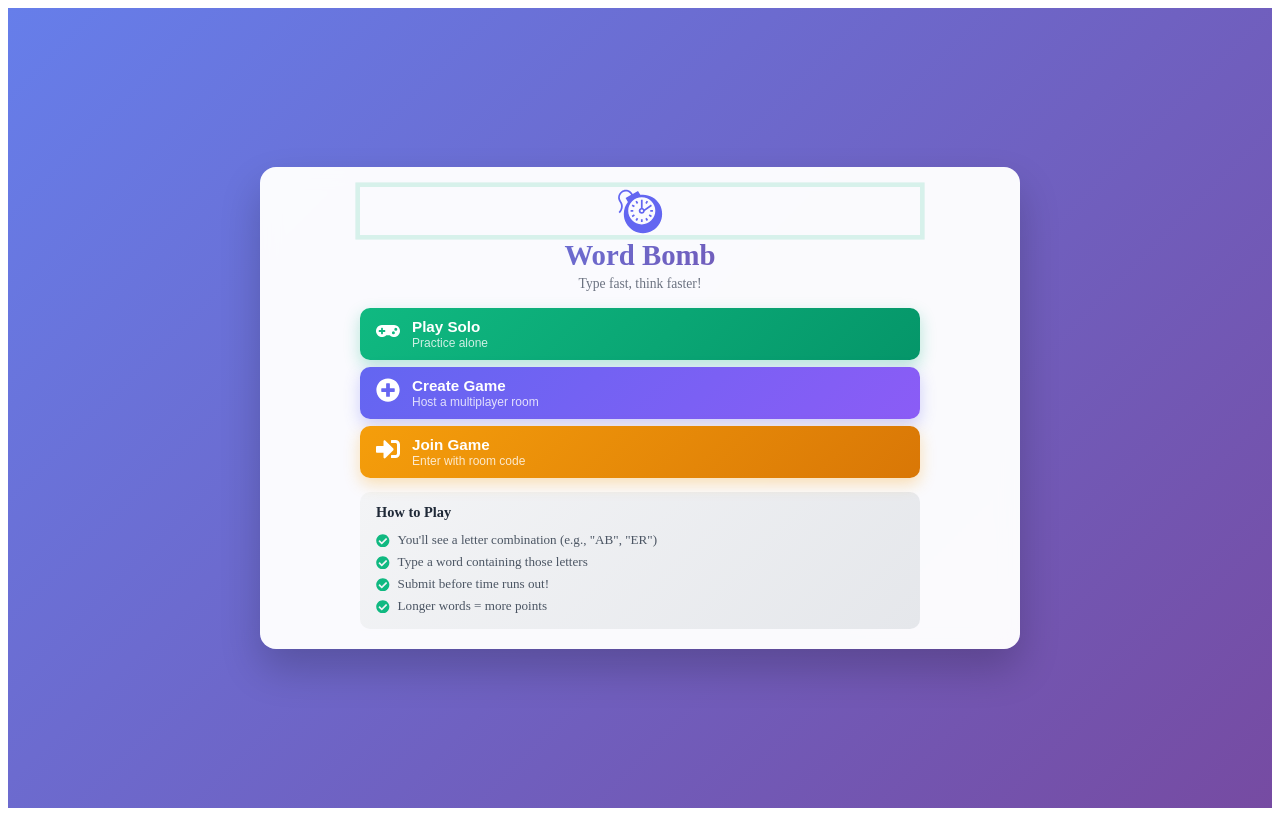
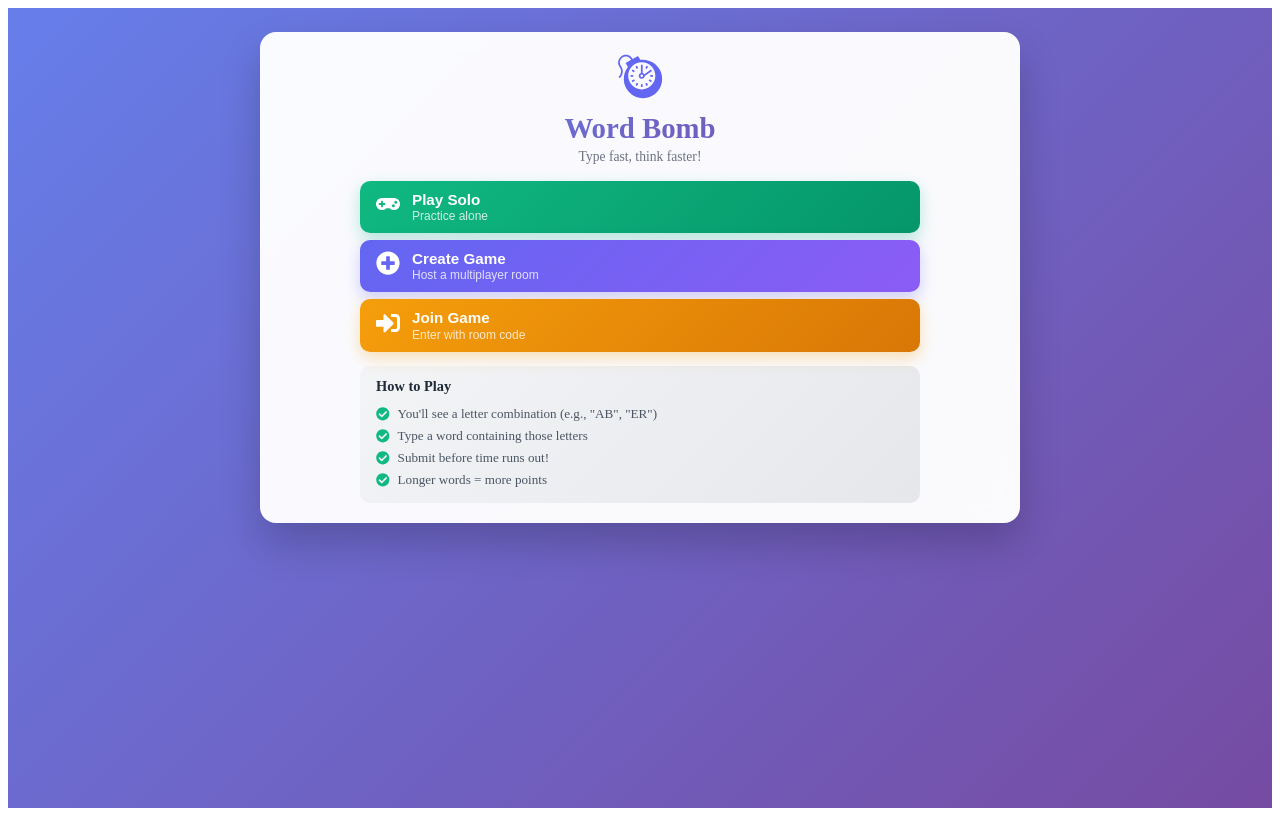
Before and after one commit to mlparaiso/wordbombgame, a React (Create React App) app: page / in a window 1280 px wide. Built offline with nearby package versions, Linux system fonts and the light colour scheme; no server answers; the HTML template or start-up script is replaced by a standard one.

Commit message:
fix: remove grey outline on logo icon, move card to top alignment

```diff
--- a/src/App.css
+++ b/src/App.css
@@ -31,9 +31,9 @@
   background: linear-gradient(135deg, #667eea 0%, #764ba2 100%);
   min-height: 100vh;
   display: flex;
-  align-items: center;
+  align-items: flex-start;
   justify-content: center;
-  padding: 12px;
+  padding: 24px 12px 12px;
   box-sizing: border-box;
 }
 
--- a/src/components/HomeScreen.css
+++ b/src/components/HomeScreen.css
@@ -19,8 +19,23 @@
   margin-bottom: 4px;
   animation: pulse 2s ease-in-out infinite;
   line-height: 1;
-  display: flex;
-  justify-content: center;
+  display: block;
+  text-align: center;
+  border: none !important;
+  outline: none !important;
+  background: none !important;
+  box-shadow: none !important;
+  padding: 0;
+  width: auto;
+}
+
+/* Ensure the SVG icon itself has no background */
+.logo-icon svg {
+  border: none !important;
+  outline: none !important;
+  background: none !important;
+  box-shadow: none !important;
+  display: inline-block;
 }
 
 .game-title {
```
